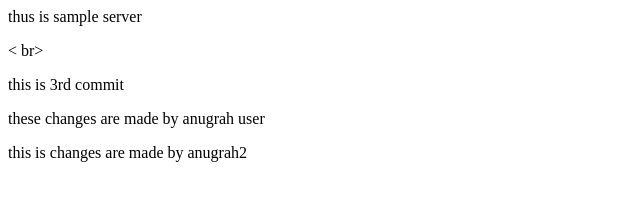
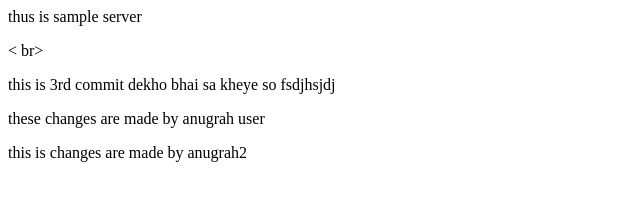
Before and after one commit to Anugrahchaturvedi/web-app, a plain HTML site: page index.html in a window 1280 px wide. Shown: the whole page, without its empty margins (0-640 px from the left). Drawn offline with Linux system fonts and the light colour scheme.

Commit message:
this is from anugrah1 branch

```diff
--- a/index.html
+++ b/index.html
@@ -3,6 +3,8 @@
 		 <p> thus is sample server </p>
 		< br>
 		<p> this is 3rd commit
+		 dekho bhai sa kheye so
+		 fsdjhsjdj
 		</p>
 		<p> these changes are made by anugrah user </p>
 		<p> this is changes are made by anugrah2 </p>
```
